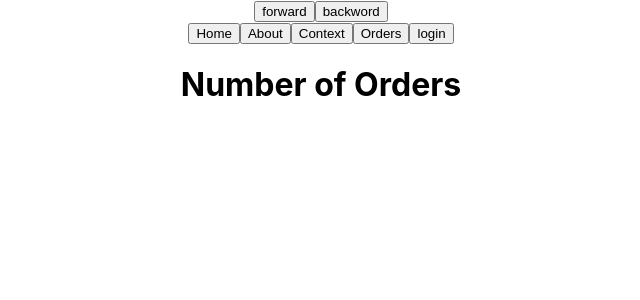
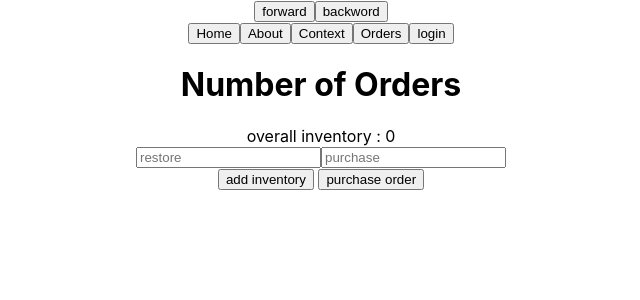
Before and after one commit to Poorneshcoder/React-Routes, a React (Create React App) app: page /orders in a window 1280 px wide. Shown: the top 300 px of the page, without its empty margins (319-959 px from the left). Built offline with nearby package versions, Linux system fonts and the light colour scheme.

Commit message:
action_basics

```diff
--- a/src/Pages/Orders.js
+++ b/src/Pages/Orders.js
@@ -1,12 +1,48 @@
-import React from 'react'
-import { useSelector } from 'react-redux'
+import React, { useState } from 'react'
+import { useDispatch, useSelector } from 'react-redux'
+import { bindActionCreators } from 'redux';
+import { actionCreators } from '../Redux/ReduxAction/actionCreators';
 
 const Orders = () => {
+  // variables for the function......
     const reduxState = useSelector((state)=>state);
+    const dispatch = useDispatch();
+    // const purchaseDispatch = useDispatch(purchaseProduct)
+    // const restoreDispatch = useDispatch(restoreProduct)
+
+    // const allActions = bindActionCreators(actionCreators, dispatch);
+    // console.log(allActions);
+
+    const {purchaseProduct, restoreProduct} = bindActionCreators(actionCreators,dispatch);
+
     console.log(reduxState);
+
+    const [restore, setRestore] = useState();
+    const [purchase, setPurchase] = useState();
   return (
     <div>
       <h1>Number of Orders</h1>
+      overall inventory : {reduxState.inventory} {' '}
+      <div>
+        <input
+        value={restore}
+        placeholder='restore'
+        onChange={(e)=>setRestore(e.target.value)}
+        />
+
+        <input
+        value={purchase}
+        placeholder='purchase'
+        onChange={(e)=>setPurchase(e.target.value)}
+        />
+      </div>
+      <button
+      onClick={()=>restoreProduct(restore)}
+      >add inventory</button>
+      {" "}
+      <button
+      onClick={()=>purchaseProduct(purchase)}
+      >purchase order</button>
     </div>
   )
 }
--- /dev/null
+++ b/src/Redux/ReduxAction/actionCreators.js
@@ -0,0 +1 @@
+export * as actionCreators from "./index";
--- a/src/Redux/ReduxAction/index.js
+++ b/src/Redux/ReduxAction/index.js
@@ -1,20 +1,20 @@
 export const restoreProduct = (products) => {
 // dispatching the type and payload
-    return (dispatch) => {
-        dispatch({
+    return {
+
             type:"restore_the_inventory",
             payload: products,
-        })
+
     }
 }
 
 export const purchaseProduct = (purchase) => {
 // dispatching the type and payload
-    return(dispatch) => {
-        dispatch({
+    return {
+
             type: "purchase_list",
             payload: purchase,
-        })
+
     }
 }
 
--- a/src/Redux/ReduxReducer/inventoryReducer.js
+++ b/src/Redux/ReduxReducer/inventoryReducer.js
@@ -1,10 +1,10 @@
 const inventoryReducers = (state = 0, action) => {
     switch (action.type){
         case "restore_the_inventory":
-            return state + action.payload;
+            return state + +action.payload;
 
         case "purchase_list":
-            return state - action.payload;
+            return state - +action.payload;
 
         default:
             return state;
```
